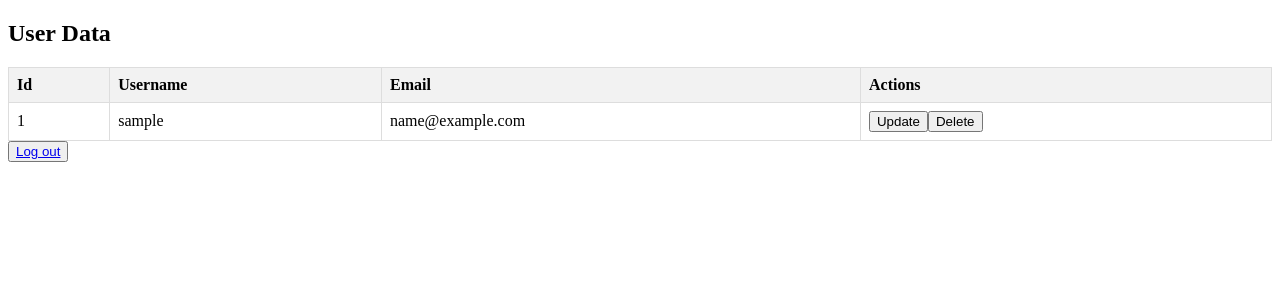
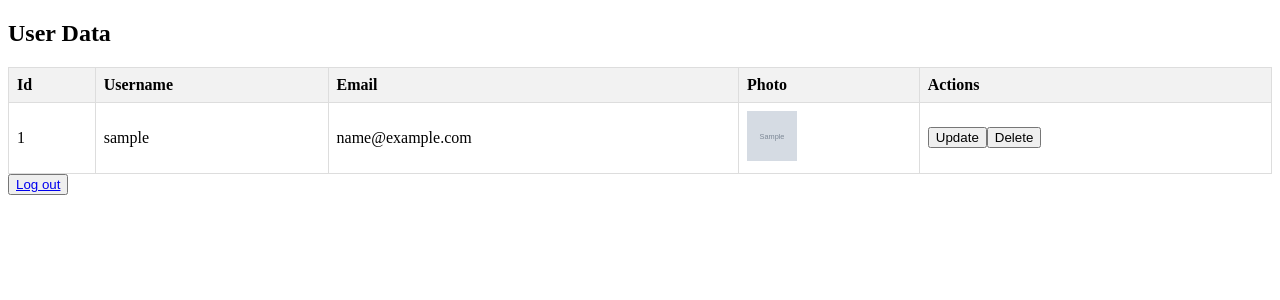
Before and after one commit to waiyankyaw4/for-my-friends, a PHP site: page /home.php in a window 1280 px wide. Shown: the top 300 px of the page. Run offline with PHP 8.4, Linux system fonts and the light colour scheme; tables that the repository leaves empty or names only in its code hold one stand-in row (values such as "Sample post"); grey boxes marked "Sample" are stand-in pictures.

Commit message:
latest version

```diff
--- a/home.php
+++ b/home.php
@@ -61,6 +61,7 @@
             <th>Id</th>
             <th>Username</th>
             <th>Email</th>
+            <th>Photo</th>
             <th>Actions</th>
         </tr>
     </thead>
@@ -80,23 +81,35 @@
         }
 
         // Handle update request
-  // Handle update request
         if ($_SERVER["REQUEST_METHOD"] == "POST" && isset($_POST['update'])) {
             $id = $_POST['id'];
             $username = $_POST['username'];
             $email = $_POST['email'];
             $password = $_POST['password'];
-  // Password validation
+            $profile_photo = $_FILES['profile_photo']['name'];
 
+            // Upload the photo
+            if (!empty($profile_photo)) {
+                $target_dir = "uploads/";
+                $target_file = $target_dir . basename($profile_photo);
+                move_uploaded_file($_FILES['profile_photo']['tmp_name'], $target_file);
+            } else {
+                $sql = "SELECT profile_photo FROM users WHERE id = $id";
+                $result = $conn->query($sql);
+                if ($result->num_rows > 0) {
+                    $row = $result->fetch_assoc();
+                    $profile_photo = $row['profile_photo'];
+                }
+            }
 
-            $sql = "UPDATE users SET username='$username', email='$email', password='$password' WHERE id=$id";
+            // Update the user
+            $sql = "UPDATE users SET username='$username', email='$email', password='$password', profile_photo='$profile_photo' WHERE id=$id";
             if ($conn->query($sql) === TRUE) {
                 echo "<p>Record updated successfully.</p>";
             } else {
                 echo "Error updating record: " . $conn->error;
             }
         }
-
 
         // Fetch and display data
         $sql = "SELECT * FROM users";
@@ -108,13 +121,20 @@
                 echo "<td>" . htmlspecialchars($row['username']) . "</td>";
                 echo "<td>" . htmlspecialchars($row['email']) . "</td>";
                 echo "<td>";
-                echo "<button onclick='showUpdateModal(" . $row['id'] . ", \"" . htmlspecialchars($row['username']) . "\", \"" . htmlspecialchars($row['email']) . "\", \"" . htmlspecialchars($row['password']) . "\")'>Update</button>";
+                if (!empty($row['profile_photo'])) {
+                    echo "<img src='uploads/" . htmlspecialchars($row['profile_photo']) . "' alt='Profile Photo' style='width:50px;height:50px;'>";
+                } else {
+                    echo "No photo";
+                }
+                echo "</td>";
+                echo "<td>";
+                echo "<button onclick='showUpdateModal(" . $row['id'] . ", \"" . htmlspecialchars($row['username']) . "\", \"" . htmlspecialchars($row['email']) . "\", \"" . htmlspecialchars($row['profile_photo']) . "\")'>Update</button>";
                 echo "<button onclick='showDeleteModal(" . $row['id'] . ")'>Delete</button>";
                 echo "</td>";
                 echo "</tr>";
             }
         } else {
-            echo "<tr><td colspan='4'>No data found</td></tr>";
+            echo "<tr><td colspan='5'>No data found</td></tr>";
         }
         $conn->close();
         ?>
@@ -139,7 +159,7 @@
     <div class="modal-content">
         <span class="close" onclick="hideUpdateModal()">&times;</span>
         <h2>Update User</h2>
-        <form action="" method="post">
+        <form id="updateForm" action="" method="post" enctype="multipart/form-data">
             <input type="hidden" name="id" id="updateId">
             <label for="updateUsername">Username:</label><br>
             <input type="text" id="updateUsername" name="username"><br>
@@ -147,14 +167,13 @@
             <input type="email" id="updateEmail" name="email"><br>
             <label for="updatePassword">Password:</label><br>
             <input type="text" id="updatePassword" name="password"><br>
+            <label for="updatePhoto">Profile Photo:</label><br>
+            <input type="file" id="updatePhoto" name="profile_photo"><br>
             <input type="submit" name="update" value="Update">
         </form>
-
-
     </div>
 </div>
 <button type="button" class="btn btn-success"><a href="index.php"> Log out</a> </button>
-
 
 <script>
 // Modal handling
@@ -170,11 +189,11 @@ function hideDeleteModal() {
     deleteModal.style.display = "none";
 }
 
-function showUpdateModal(id, username, email, password) {
+function showUpdateModal(id, username, email, profile_photo) {
     document.getElementById("updateId").value = id;
     document.getElementById("updateUsername").value = username;
     document.getElementById("updateEmail").value = email;
-    document.getElementById("updatePassword").value = password;
+    document.getElementById("updatePassword").value = ""; // Optionally clear password for security
     updateModal.style.display = "block";
 }
 
```
Also changed, not shown: uploads/11.jpg (added), uploads/chi.PNG (added), 1 other file.
